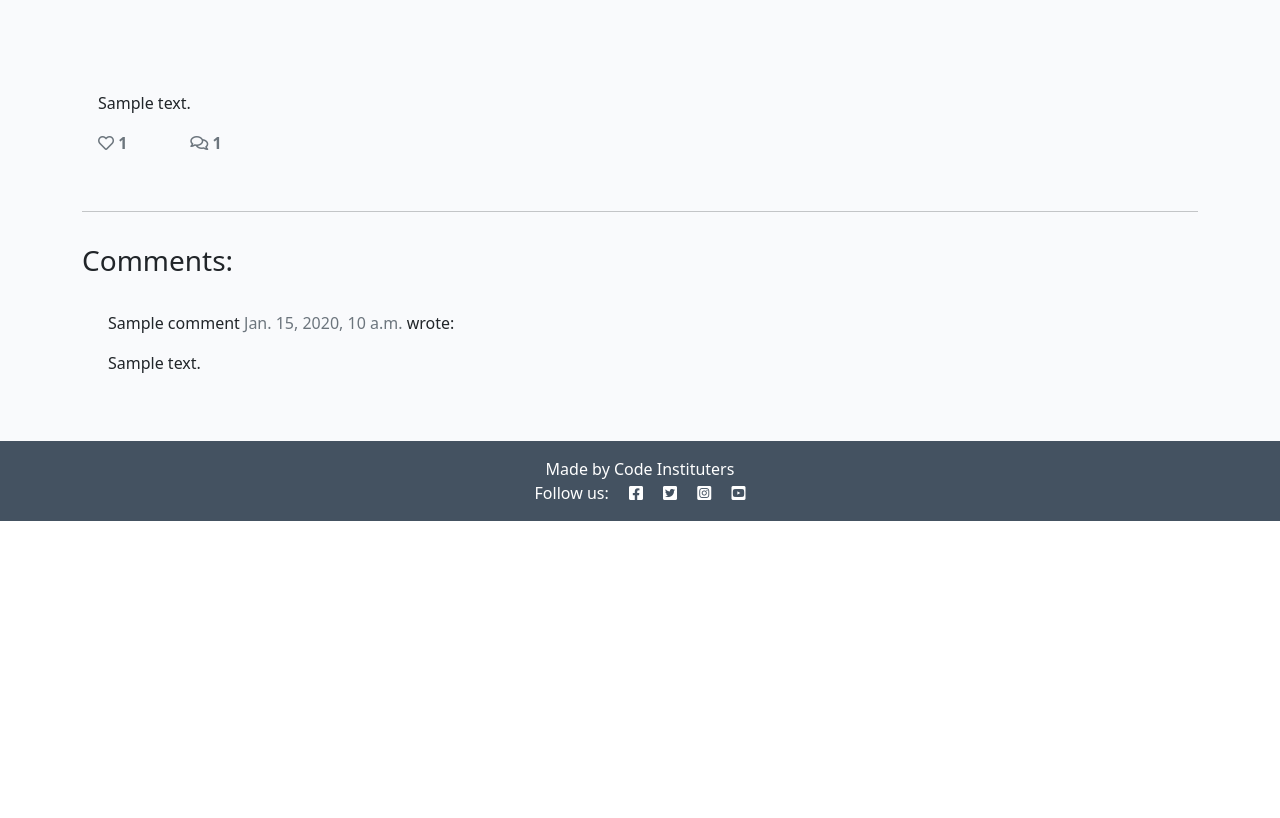
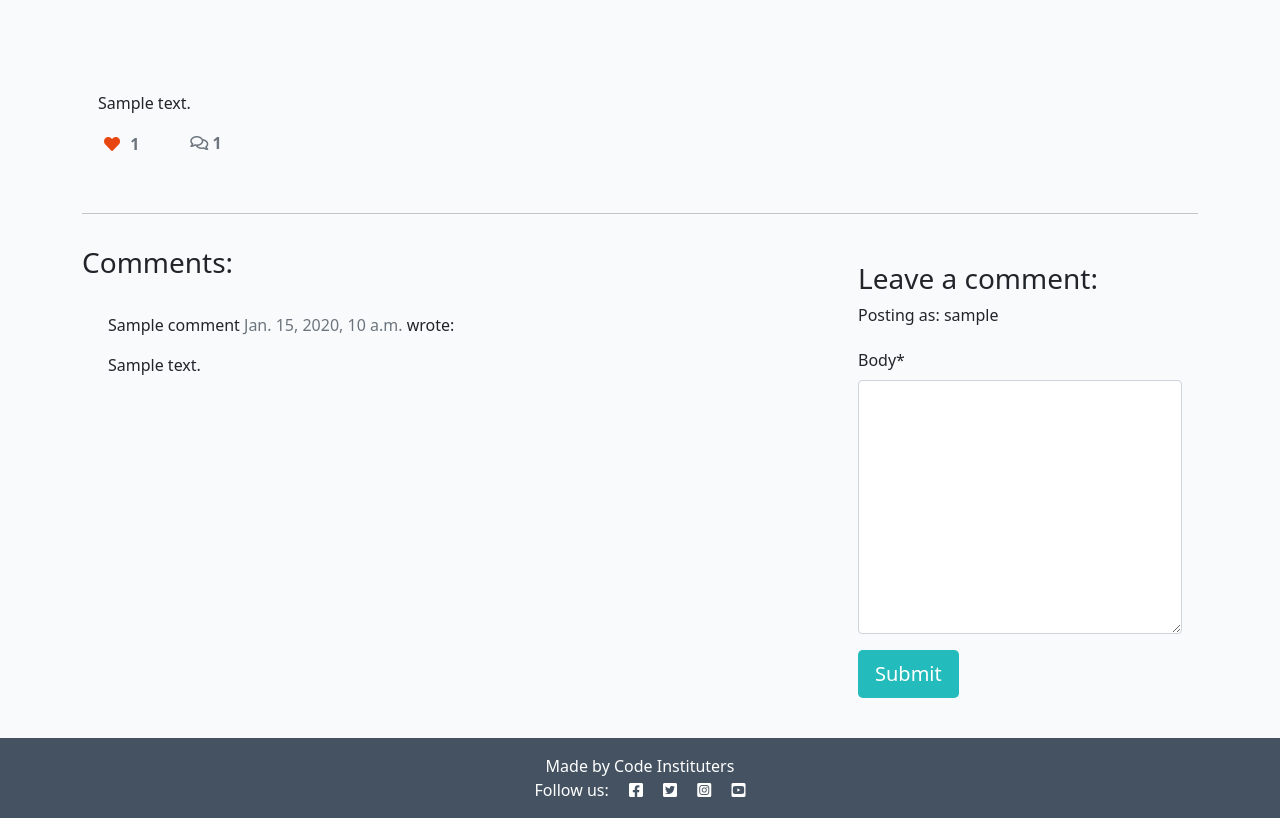
Before and after one commit to sediqa01/DjangoBlog, a Django app: a page that uses templates/post_detail.html in a window 1280 px wide. Shown: the part 281-1099 px from the top of the page. Before the commit the page ends 802 px from the top, so only its background shows below. Run offline with Django 3.2, Linux system fonts and the light colour scheme; a user stored in the database is signed in; tables that the repository leaves empty hold one stand-in row (values such as "Sample post"); some libraries are stand-ins or nearby versions.

Commit message:
Add the Authorisation, Commenting and Likes features

```diff
--- /dev/null
+++ b/blog/forms.py
@@ -0,0 +1,8 @@
+from .models import Comment
+from django import forms
+
+
+class CommentForm(forms.ModelForm):
+    class Meta:
+        model = Comment
+        fields = ('body',)
--- a/blog/urls.py
+++ b/blog/urls.py
@@ -4,4 +4,5 @@ from django.urls import path
 urlpatterns = [
     path('', views.PostList.as_view(), name='home'),
     path('<slug:slug>/', views.PostDetail.as_view(), name='post_detail'),
+    path('like/<slug:slug>', views.PostLike.as_view(), name='post_like'),
 ]
--- a/blog/views.py
+++ b/blog/views.py
@@ -1,6 +1,8 @@
-from django.shortcuts import render, get_object_or_404
+from django.shortcuts import render, get_object_or_404, reverse
 from django.views import generic, View
+from django.http import HttpResponseRedirect
 from .models import Post
+from .forms import CommentForm
 
 
 class PostList(generic.ListView):
@@ -26,6 +28,51 @@ class PostDetail(View):
             {
                 "post": post,
                 "comments": comments,
+                "commented": False,
+                "liked": liked,
+                "comment_form": CommentForm()
+            },
+        )
+
+    def post(self, request, slug, *args, **kwargs):
+
+        queryset = Post.objects.filter(status=1)
+        post = get_object_or_404(queryset, slug=slug)
+        comments = post.comments.filter(approved=True).order_by("-created_on")
+        liked = False
+        if post.likes.filter(id=self.request.user.id).exists():
+            liked = True
+
+        comment_form = CommentForm(data=request.POST)
+        if comment_form.is_valid():
+            comment_form.instance.email = request.user.email
+            comment_form.instance.name = request.user.username
+            comment = comment_form.save(commit=False)
+            comment.post = post
+            comment.save()
+        else:
+            comment_form = CommentForm()
+
+        return render(
+            request,
+            "post_detail.html",
+            {
+                "post": post,
+                "comments": comments,
+                "commented": True,
+                "comment_form": comment_form,
                 "liked": liked
             },
         )
+
+
+class PostLike(View):
+
+    def post(self, request, slug, *args, **kwargs):
+        post = get_object_or_404(Post, slug=slug)
+        if post.likes.filter(id=request.user.id).exists():
+            post.likes.remove(request.user)
+        else:
+            post.likes.add(request.user)
+
+        return HttpResponseRedirect(reverse('post_detail', args=[slug]))
--- a/requirements.txt
+++ b/requirements.txt
@@ -1,5 +1,6 @@
 asgiref==3.6.0
 cloudinary==1.32.0
+crispy-bootstrap5==0.7
 dj-database-url==1.2.0
 dj3-cloudinary-storage==0.0.6
 Django==3.2.17
--- a/templates/post_detail.html
+++ b/templates/post_detail.html
@@ -1,4 +1,5 @@
 {% extends 'base.html' %} {% block content %}
+{% load crispy_forms_tags %}
 
 <div class="masthead">
     <div class="container">
@@ -33,8 +34,22 @@
                 <div class="row">
 
                     <div class="col-1">
+                        <strong>
+                            {% if user.is_authenticated %}
+                            <form class="d-inline" action="{% url 'post_like' post.slug %}" method="POST">
+                                {% csrf_token %}
+                                {% if liked %}
+                                <button type="submit" name="blogpost_id" value="{{post.slug}}" class="btn-like"><i class="fas fa-heart"></i></button>
+                                {% else %}
+                                <button type="submit" name="blogpost_id" value="{{post.slug}}" class="btn-like"><i class="far fa-heart"></i></button>
+                                {% endif %}
+                            </form>
+                            {% else %}
+                            <span class="text-secondary"><i class="far fa-heart"></i></span>
+                            {% endif %}
                         <!-- The number of likes goes before the closing strong tag -->
-                        <strong class="text-secondary"><i class="far fa-heart"></i> {{ post.number_of_likes }} </strong>
+                        <span class="text-secondary">{{ post.number_of_likes }} </span>
+                        </strong>
                     </div>
                     <div class="col-1">
                         {% with comments.count as total_comments %}
@@ -77,6 +92,22 @@
         <div class="col-md-4 card mb-4  mt-3 ">
             <div class="card-body">
                 <!-- For later -->
+                {% if commented %}
+                <div class="alert alert-success" role="alert">
+                    Your comment is awaiting approval
+                </div>
+                {% else %}
+                {% if user.is_authenticated %}
+
+                <h3>Leave a comment:</h3>
+                <p>Posting as: {{ user.username }}</p>
+                <form method="post" style="margin-top: 1.3em;">
+                    {{ comment_form | crispy }}
+                    {% csrf_token %}
+                    <button type="submit" class="btn btn-signup btn-lg">Submit</button>
+                </form>
+                {% endif %}
+                {% endif %}
             </div>
         </div>
     </div>
```
Also changed, not shown: codestar/settings.py (+6 -2 lines), templates/base.html (line endings or trailing spaces).
